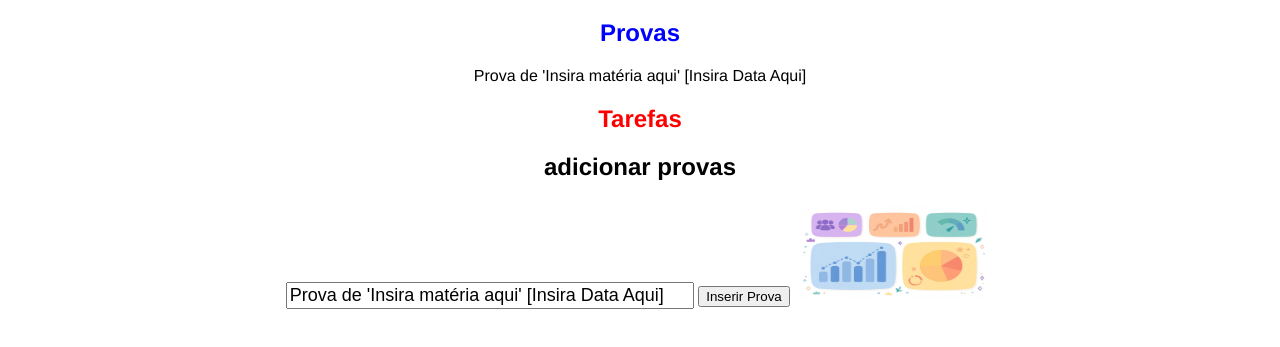
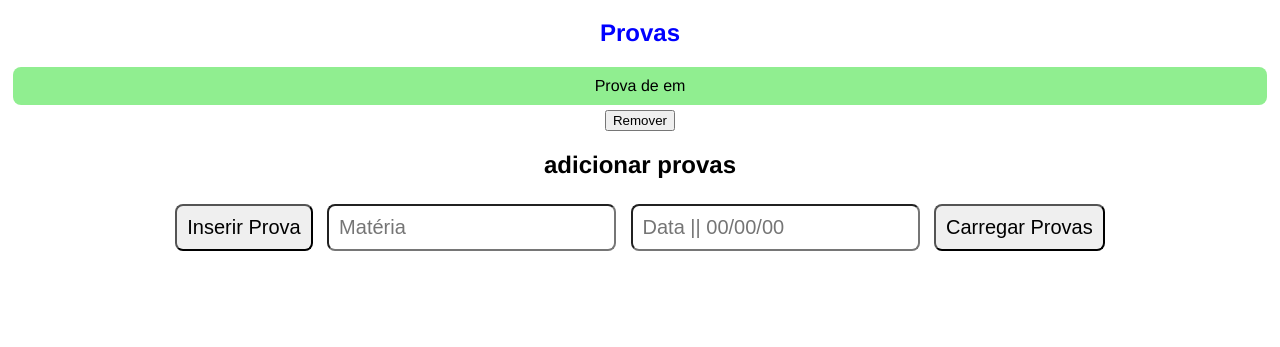
Before and after one commit to errico1543/App-Empreendorismo, a plain HTML site: page index.html in a window 1280 px wide. Both pictures are taken after a click on the button "Inserir Prova". Shown: the part 61-408 px from the top of the page. Drawn offline with Linux system fonts and the light colour scheme.

Commit message:
Update index.html

```diff
--- a/index.html
+++ b/index.html
@@ -3,12 +3,18 @@
 <head>
     <meta charset="UTF-8">
     <meta name="viewport" content="width=device-width, initial-scale=1.0">
-    <title>Site</title>
+    <title>Organizador de provas</title>
     <style>
         html {
             justify-content: center;
             text-align: center;
             font-family: 'Franklin Gothic Medium', 'Arial Narrow', Arial, sans-serif;
+        }
+        .prova {
+            background-color: lightgreen;
+            padding: 10px;
+            margin: 5px;
+            border-radius: 8px;
         }
     </style>
 </head>
@@ -16,14 +22,15 @@
     <h1 style="color: green;">Organizador de datas escolares</h1>
     <h2 style="color: blue;">Provas</h2>
     <div id="quadroprovas"></div>
-    <h2 style="color: rgb(255, 0, 0);">Tarefas</h2>
-    <div id="quadrotarefas"></div>
+<!--    <h2 style="color: rgb(255, 0, 0);">Tarefas</h2> -->
+<!--   <div id="quadrotarefas"></div>        -->
 
 
     <h2>adicionar provas</h2>
-    <input type="text" value="Prova de 'Insira matéria aqui' [Insira Data Aqui]" style="width: 400px; font-size: 18px;" id="addprova">
-    <button id="enviar" onclick="enviarprova()">Inserir Prova</button>
-    <img src="/dashboard_infographic.jpg" alt="Dashboard_infographic.jpg" height="100px" width="200px" style="justify-content: center; text-align: center;">
+    <button id="enviar" onclick="enviarprova()" style="margin: 5px; padding: 10px 10px 10px; border-radius: 8px; font-size: 20px;">Inserir Prova</button>
+    <input type="text" id="materiainput" placeholder="Matéria" style="margin: 5px; padding: 10px 10px 10px; border-radius: 8px; font-size: 20px;">
+    <input type="text" id="datainput" placeholder="Data || 00/00/00" style="margin: 5px; padding: 10px 10px 10px; border-radius: 8px; font-size: 20px;">
+    <button id="carregar" style="margin: 5px; padding: 10px 10px 10px; border-radius: 8px; font-size: 20px;" onclick="carregarprovas()">Carregar Provas</button>
 </body>
 
 <script>
@@ -31,13 +38,47 @@
     const quadrotarefas = document.getElementById("quadrotarefas");
     const enviar = document.getElementById("enviar");
     const addprova = document.getElementById("addprova");
-
+    const provas = JSON.parse(localStorage.getItem("provas")) || [];
 
     function enviarprova() {
-        const addprovavalue = addprova.value;
+    let materia = document.getElementById("materiainput").value;
+let data = document.getElementById("datainput").value;
+
+let prova = `Prova de ${materia} em ${data}`;
+
+const container = document.createElement("div");
+
+const novaprova = document.createElement("p");
+novaprova.classList.add("prova");
+novaprova.textContent = prova;
+
+const botaoRemover = document.createElement("button");
+botaoRemover.textContent = "Remover";
+
+botaoRemover.onclick = function() {
+    container.remove();
+};
+
+container.appendChild(novaprova);
+container.appendChild(botaoRemover);
+
+quadroprovas.appendChild(container);
+
+provas.push(prova);
+localStorage.setItem("provas", JSON.stringify(provas));
+}
+
+function carregarprovas() {
+    const provas = JSON.parse(localStorage.getItem("provas")) || [];
+
+    provas.forEach(function(prova) {
         const novaprova = document.createElement("p");
-        novaprova.textContent = addprovavalue;
+
+        novaprova.textContent = prova;
+        novaprova.classList.add("prova");
+
         quadroprovas.appendChild(novaprova);
-    }
+    });
+}
 </script>
 </html>
```
